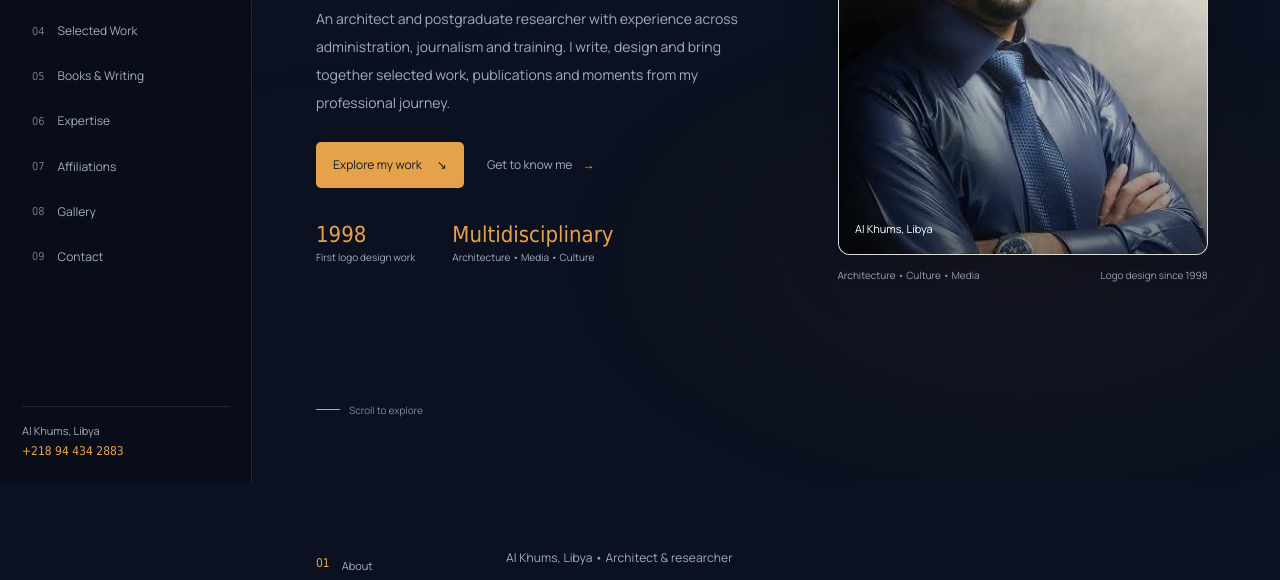
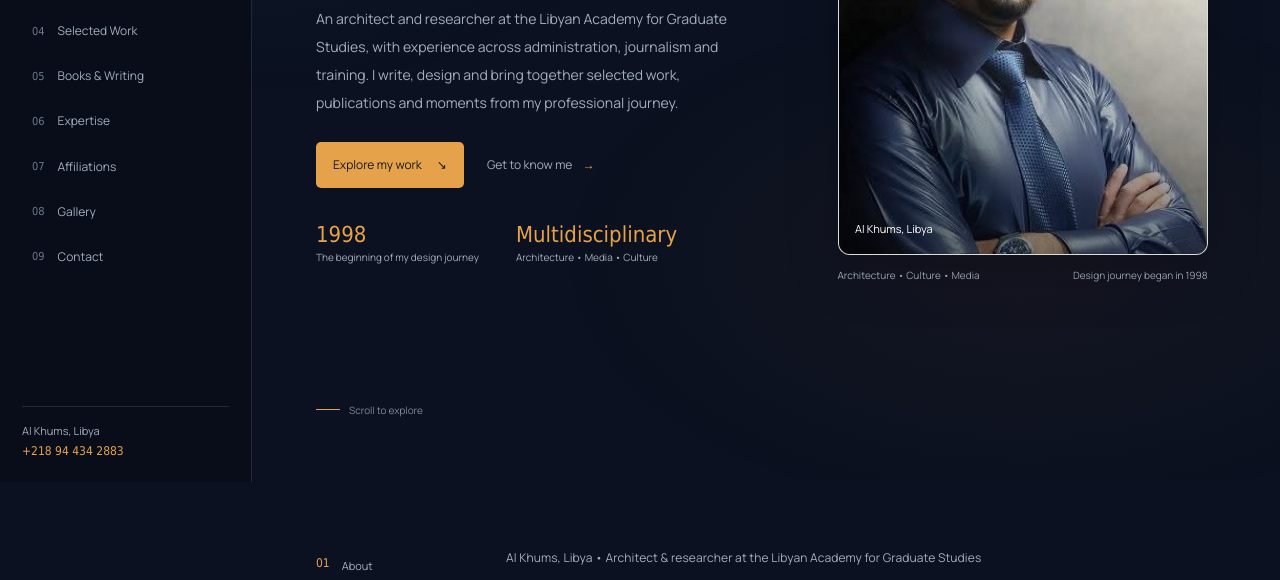
Before and after one commit to omtlibyabentaleb-blip/OSAMA-BEN-TALEB, a plain HTML site: page index-en.html in a window 1280 px wide. Shown: the part 318-898 px from the top of the page. Drawn offline with Linux system fonts and the light colour scheme; a web font is replaced by a local one.

Commit message:
Clarify biography and design timeline

```diff
--- a/index-en.html
+++ b/index-en.html
@@ -4,7 +4,7 @@
   <meta charset="utf-8">
   <meta name="viewport" content="width=device-width, initial-scale=1">
   <meta name="theme-color" content="#0b1120">
-  <meta name="description" content="The portfolio of Osama Mokhtar Ali Ben Taleb — architect, postgraduate researcher, writer and media professional from Al Khums, Libya.">
+  <meta name="description" content="The portfolio of Osama Mokhtar Ali Ben Taleb — architect, researcher at the Libyan Academy for Graduate Studies, writer and media professional from Al Khums, Libya.">
   <link rel="canonical" href="https://omtlibyabentaleb-blip.github.io/OSAMA-BEN-TALEB/index-en.html">
   <title>Osama Ben Taleb — Architecture, Writing & Media</title>
   <link rel="preconnect" href="https://fonts.googleapis.com">
@@ -46,17 +46,17 @@
       <div class="hero-copy reveal">
         <p class="eyebrow"><i></i> Architect • Researcher • Writer</p>
         <h1>Osama Mokhtar Ali<br><em>Ben Taleb.</em></h1>
-        <p class="hero-intro">An architect and postgraduate researcher with experience across administration, journalism and training. I write, design and bring together selected work, publications and moments from my professional journey.</p>
+        <p class="hero-intro">An architect and researcher at the Libyan Academy for Graduate Studies, with experience across administration, journalism and training. I write, design and bring together selected work, publications and moments from my professional journey.</p>
         <div class="hero-actions"><a class="button button-dark" href="#work">Explore my work <span>↘</span></a><a class="text-link" href="#about">Get to know me <span>→</span></a></div>
-        <div class="hero-stats"><div><strong>1998</strong><span>First logo design work</span></div><div><strong>Multidisciplinary</strong><span>Architecture • Media • Culture</span></div></div>
+        <div class="hero-stats"><div><strong>1998</strong><span>The beginning of my design journey</span></div><div><strong>Multidisciplinary</strong><span>Architecture • Media • Culture</span></div></div>
       </div>
-      <div class="hero-art reveal"><div class="portrait-wrap"><img src="assets/portfolio/صور شخصية/FB_IMG_1752263552833.jpg" alt="Portrait of Osama Mokhtar Ali Ben Taleb" fetchpriority="high"><span class="portrait-tag">Al Khums, Libya</span></div><div class="portrait-caption"><span>Architecture • Culture • Media</span><span>Logo design since 1998</span></div></div>
+      <div class="hero-art reveal"><div class="portrait-wrap"><img src="assets/portfolio/صور شخصية/FB_IMG_1752263552833.jpg" alt="Portrait of Osama Mokhtar Ali Ben Taleb" fetchpriority="high"><span class="portrait-tag">Al Khums, Libya</span></div><div class="portrait-caption"><span>Architecture • Culture • Media</span><span>Design journey began in 1998</span></div></div>
       <a class="scroll-cue" href="#about"><span></span> Scroll to explore</a>
     </section>
 
     <section class="intro section-shell" id="about">
       <div class="section-label reveal"><span>01</span><span>About</span></div>
-      <div class="intro-content reveal"><p class="eyebrow">Al Khums, Libya • Architect & researcher</p><h2>Thoughtful spaces.<br><em>Stories that matter.</em></h2><div class="intro-bottom"><p>I hold a Bachelor’s degree in Architecture and pursue postgraduate research at the Libyan Academy for Graduate Studies. My work brings together architectural practice, administrative leadership, journalism and training, alongside writing, visual design and the arts.</p><div class="signature">Osama Mokhtar Ali Ben Taleb <span>Architect • Postgraduate researcher</span></div></div><div class="bio-facts"><div><span>Born</span><b>Al Khums, 6 September 1979</b></div><div><span>Nationality</span><b>Libyan</b></div><div><span>Degree</span><b>Bachelor of Architecture</b></div></div></div>
+      <div class="intro-content reveal"><p class="eyebrow">Al Khums, Libya • Architect & researcher at the Libyan Academy for Graduate Studies</p><h2>Thoughtful spaces.<br><em>Stories that matter.</em></h2><div class="intro-bottom"><p>I hold a Bachelor’s degree in Architecture and am a researcher at the Libyan Academy for Graduate Studies. My work brings together architectural practice, administrative leadership, journalism and training, alongside writing, visual design and the arts.</p><div class="signature">Osama Mokhtar Ali Ben Taleb <span>Architect • Researcher at the Libyan Academy for Graduate Studies</span></div></div><div class="bio-facts"><div><span>Born</span><b>Al Khums, 6 September 1979</b></div><div><span>Nationality</span><b>Libyan</b></div><div><span>Degree</span><b>Bachelor of Architecture</b></div></div></div>
     </section>
 
     <section class="work-section" id="work"><div class="section-shell">
@@ -106,7 +106,7 @@
 
     <section class="skills-section" id="skills"><div class="section-shell skills-layout"><div class="section-label reveal"><span>05</span><span>Expertise & training</span></div><div class="skills-content"><div class="section-heading reveal"><div><p class="eyebrow">Professional practice & specialist tools</p><h2>Space to <em>learn and create.</em></h2></div></div><div class="skill-panels">
       <article class="skill-panel reveal"><span class="skill-number">01</span><h3>Architecture & design</h3><p>Architectural practice, 3D visualisation and technical drawing.</p><div class="skill-tags"><span>3ds Max</span><span>SketchUp</span><span>Lumion</span><span>ArchiCAD</span><span>Photoshop</span><span>CorelDRAW</span></div></article>
-      <article class="skill-panel reveal"><span class="skill-number">02</span><h3>Media & publishing</h3><p>Newspaper and website design, video editing, motion graphics and voice-over.</p><div class="skill-tags"><span>WordPress</span><span>InDesign</span><span>Premiere Pro</span><span>Logo design since 1998</span><span>Arabic calligraphy</span></div></article>
+        <article class="skill-panel reveal"><span class="skill-number">02</span><h3>Media & publishing</h3><p>Newspaper and website design, video editing, motion graphics and voice-over.</p><div class="skill-tags"><span>WordPress</span><span>InDesign</span><span>Premiere Pro</span><span>Design journey since 1998</span><span>Arabic calligraphy</span></div></article>
       <article class="skill-panel reveal"><span class="skill-number">03</span><h3>Training & administration</h3><p>Skills development, leadership and local administration; certified ICDL trainer.</p><div class="skill-tags"><span>Human development</span><span>Leadership</span><span>Local administration</span><span>NLP</span><span>ICDL</span></div></article>
       <article class="skill-panel reveal"><span class="skill-number">04</span><h3>Arts & technology</h3><p>Oil and watercolour painting, introductory Android and iOS app development, and experience with AI models.</p><div class="skill-tags"><span>Realism & surrealism</span><span>Android & iOS apps</span><span>AI model training</span><span>Voice-over</span></div></article>
     </div><div class="training-strip reveal"><span>Training across borders</span><p>Local administration in Tripoli • Local council management in Singapore and Malaysia • Leadership in Istanbul • Architecture and graphic arts programmes in Egypt • Introductory Italian and English</p></div></div></div></section>
```
Also changed, not shown: index.html (+5 -5 lines).
